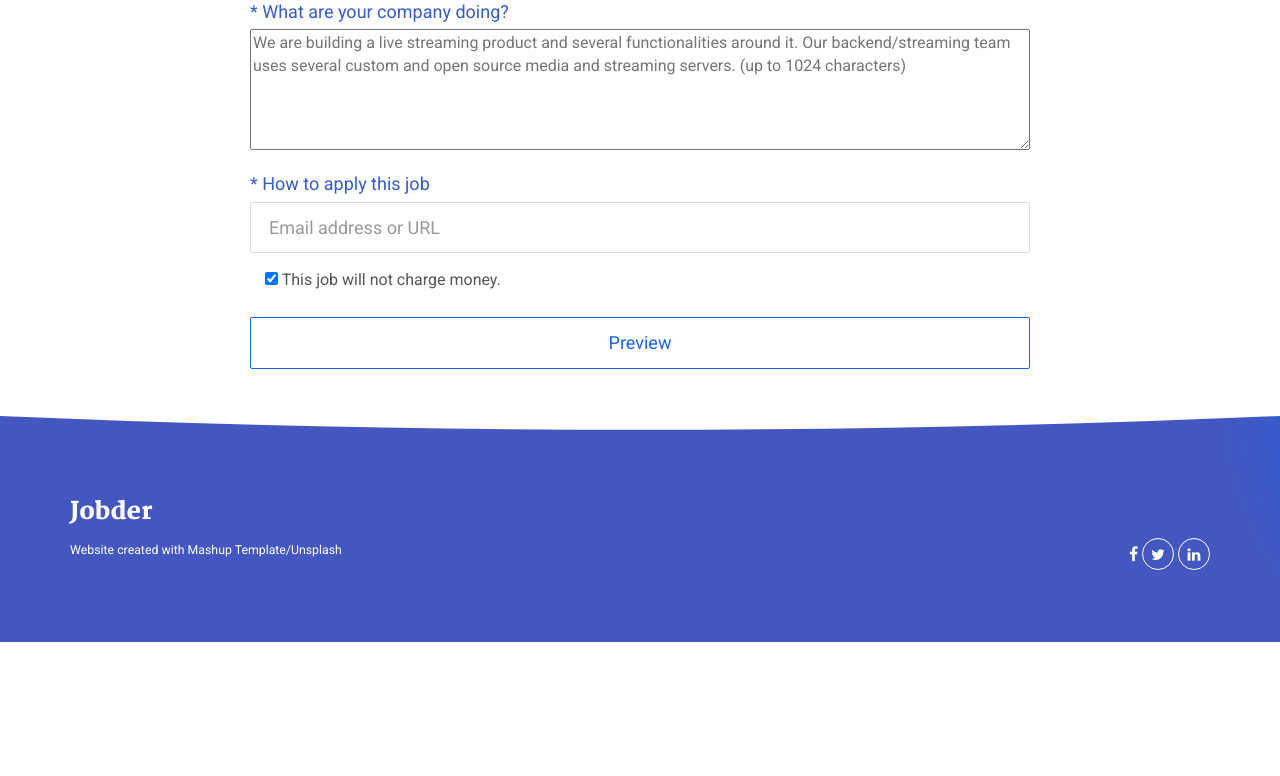
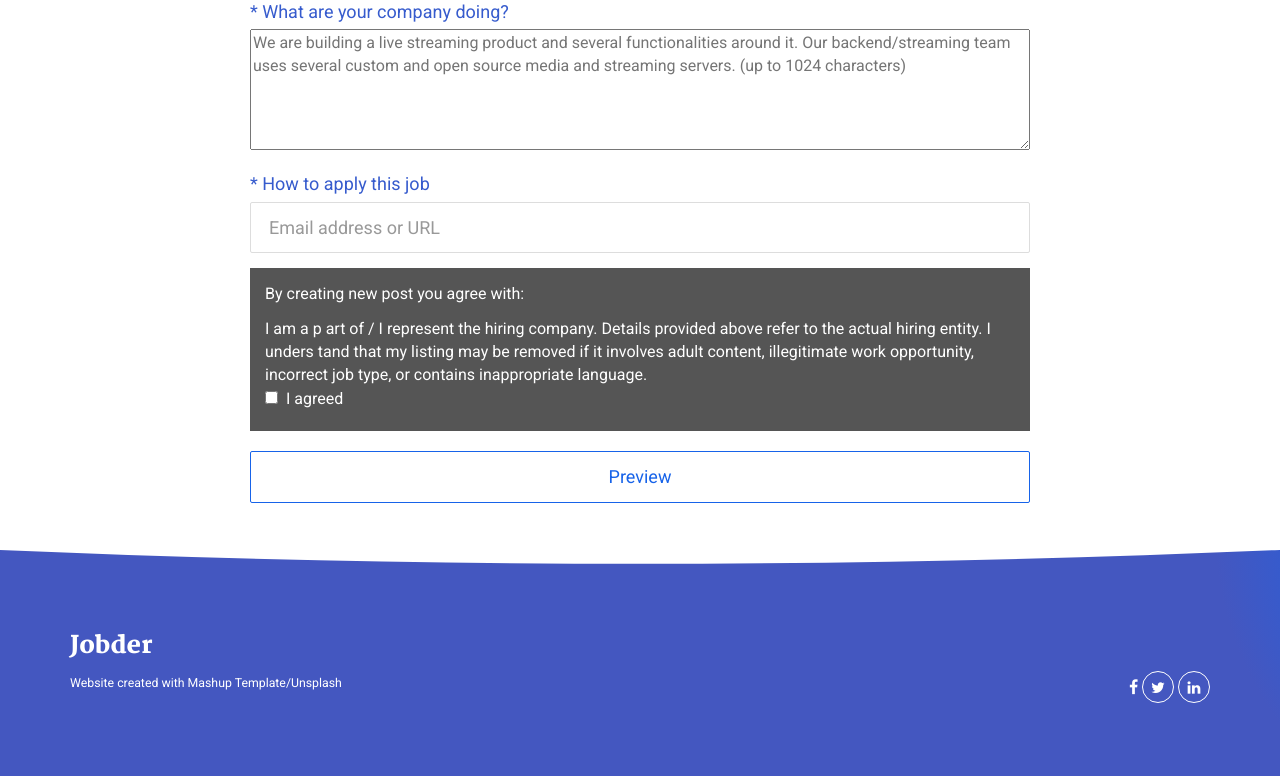
Before and after one commit to Windsooon/jobder, a Django app: page /post-job/ in a window 1280 px wide. Shown: the part 1121-1897 px from the top of the page. Before the commit the page ends 1763 px from the top, so only its background shows below. Run offline with Django 3.2, Linux system fonts and the light colour scheme; a user stored in the database is signed in; data comes from the database, SQL or seed files in the repository; parts of the project's set-up code (start-up, migrations or seed data) failed here and were passed over; some libraries are stand-ins or nearby versions.

Commit message:
add warning context

```diff
--- a/static/css/job.css
+++ b/static/css/job.css
@@ -30,7 +30,6 @@
 .job-button-wrapper {
     display: inline-block;
     padding: 6px 10px 6px 0px;
-    border-bottom: 1px solid #e8e8e8;
 }
 
 #salary {
--- a/static/css/post_job.css
+++ b/static/css/post_job.css
@@ -1,5 +1,15 @@
 .selectize-control.repositories .selectize-dropdown > div {
     border-bottom: 1px solid rgba(0,0,0,0.05);
+}
+
+.warning-div {
+    background: #555;
+    padding: 15px;
+    margin-bottom: 20px;
+}
+
+#warning-p, #warning-span {
+    color: #fff;
 }
 
 .job-label {
@@ -9,6 +19,10 @@
 
 .job-special {
     color: #ff3c7d;
+}
+
+#agreed-span {
+    color: #fff;
 }
 
 .selectize-control.repositories .selectize-dropdown .by {
--- a/templates/post_job.html
+++ b/templates/post_job.html
@@ -69,10 +69,17 @@
               <input name="apply" type="text" class="form-control" id="apply" placeholder="Email address or URL" maxlength="200" />
             </div> <!-- end col-sm-12 -->
           </div> <!-- end form-group -->
-          <div class="public-checkbox">
-            <label>
-              <input id="public-input" type="checkbox" checked><span> This job will not charge money.</span>
-            </label>
+          <div class="form-group warning-div">
+            <p id="warning-p">By creating new post you agree with:</p>
+            <span id="warning-span">
+I am a p    art of / I represent the hiring company. Details provided above refer to the actual hiring entity.
+I unders    tand that my listing may be removed if it involves adult content, illegitimate work opportunity, incorrect job type, or contains inappropriate language.
+            </span>
+            <div class="agreed-checkbox">
+              <label>
+                <input id="agreed-input" type="checkbox" ><span id="agreed-span">&nbsp;&nbsp;I agreed</span>
+              </label>
+            </div>
           </div>
           <div class="form-group">
             <div>
```
Also changed, not shown: templates/job.html (+5 -4 lines).
